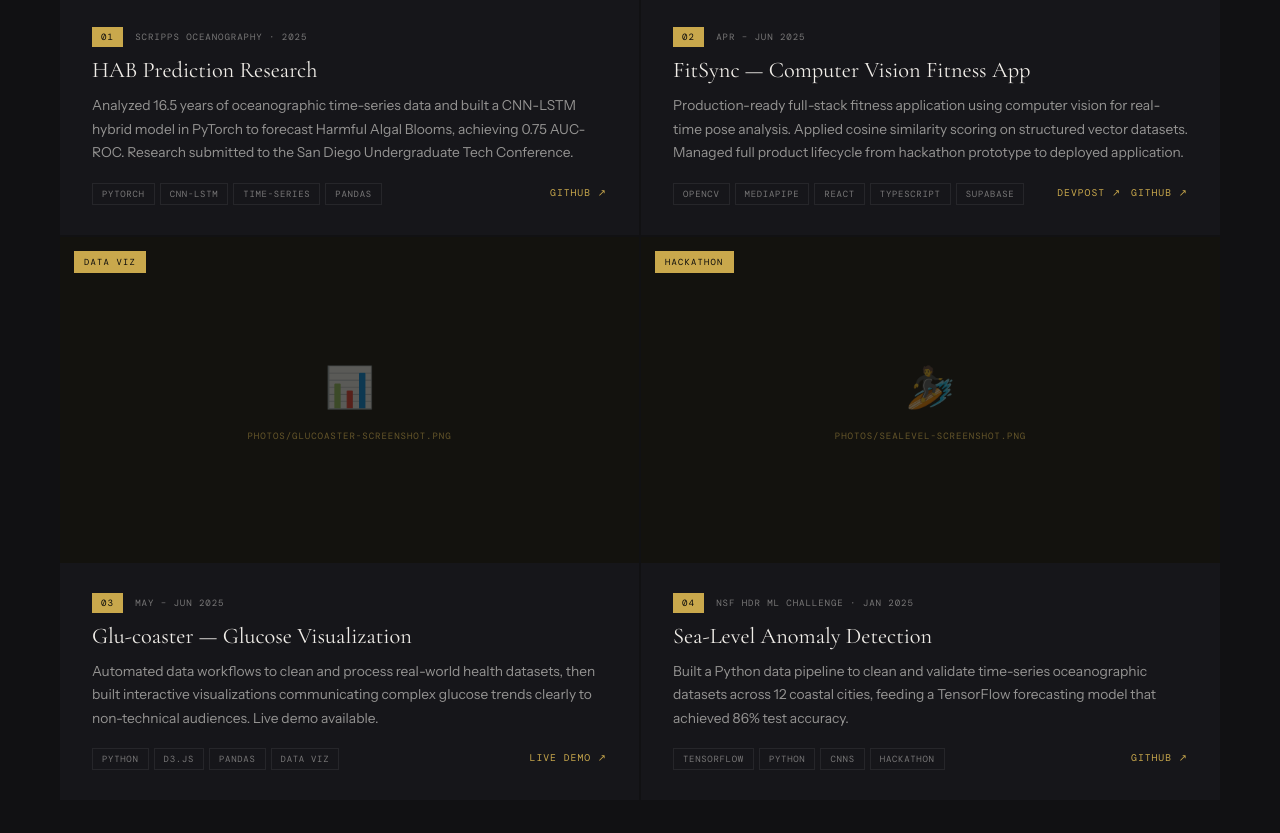
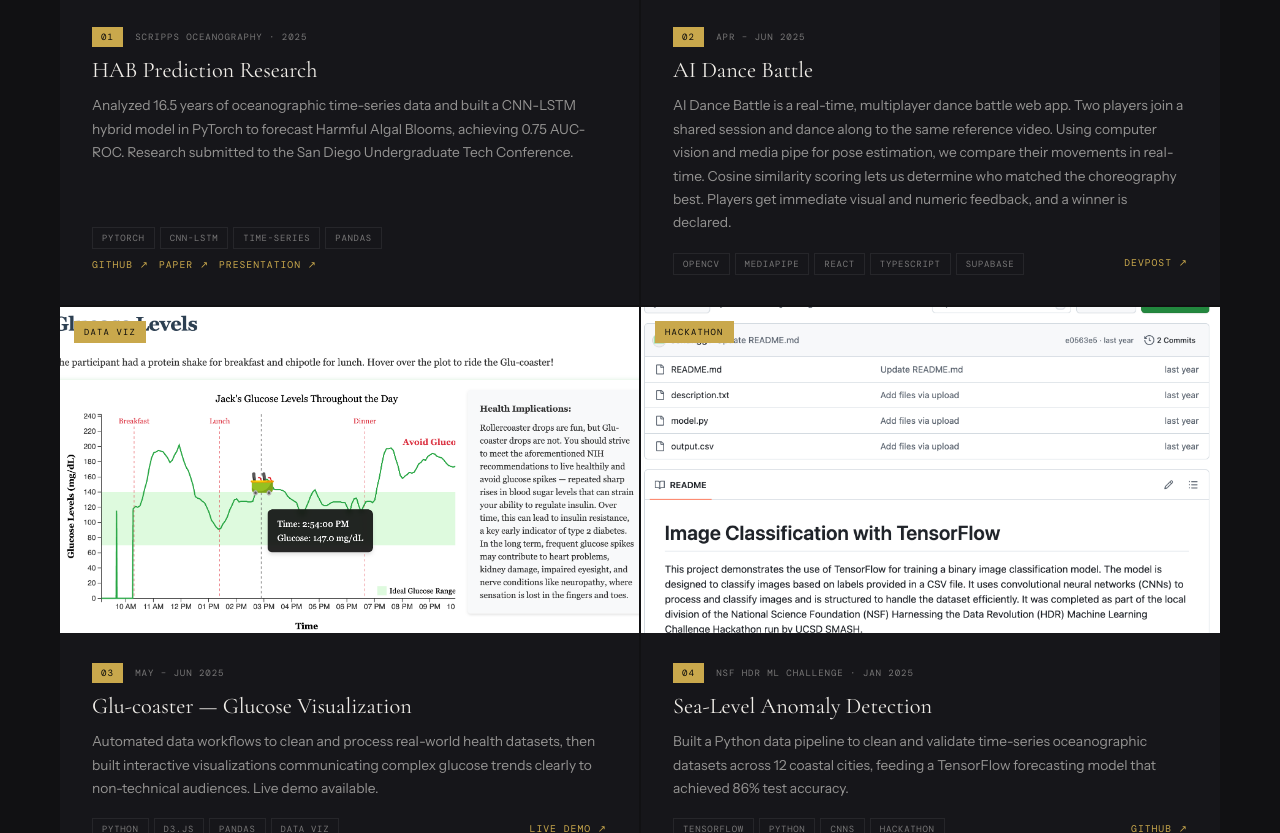
Before and after one commit to echungg1/echungg1.github.io, a plain HTML site: page index.html in a window 1280 px wide. Shown: the part 3143-3976 px from the top of the page. Drawn offline with nearby package versions, Linux system fonts and the light colour scheme; a web font is replaced by a local one.

Commit message:
uploaded all photos

```diff
--- a/index.html
+++ b/index.html
@@ -321,7 +321,11 @@
           <div class="project-desc">Analyzed 16.5 years of oceanographic time-series data and built a CNN-LSTM hybrid model in PyTorch to forecast Harmful Algal Blooms, achieving 0.75 AUC-ROC. Research submitted to the San Diego Undergraduate Tech Conference.</div>
           <div class="project-footer">
             <div class="project-tags"><span class="tag">PyTorch</span><span class="tag">CNN-LSTM</span><span class="tag">Time-Series</span><span class="tag">Pandas</span></div>
-            <div class="project-links"><a href="https://github.com/aparaselli/HAB-Prediction-Research" target="_blank" class="project-link">GitHub ↗</a></div>
+            <div class="project-links">
+              <a href="https://github.com/aparaselli/HAB-Prediction-Research" target="_blank" class="project-link">GitHub ↗</a>
+              <a href="https://san-diego-tech-conference.github.io/SD_Tech_Conference/papers/presentation-papers/HABS-paper.pdf" target="_blank" class="project-link">Paper ↗</a>
+              <a href="https://san-diego-tech-conference.github.io/SD_Tech_Conference/papers/presentation-papers/HABS-presentation.pdf" target="_blank" class="project-link">Presentation ↗</a>
+            </div>
           </div>
         </div>
       </div>
@@ -329,11 +333,11 @@
       <!-- ── PROJECT 2 ────────────────────────────────── -->
       <div class="project-card fade-in">
         <div class="project-img">
-          <div class="project-img-placeholder">
+          <!-- <div class="project-img-placeholder">
             <div class="p-icon">🏋️</div>
             <div class="p-hint">photos/fitsync-screenshot.png</div>
-          </div>
-          <!-- <img src="photos/fitsync-screenshot.png" alt="FitSync" /> -->
+          </div> -->
+          <img src="photos/aidancebattle-screenshot.png" alt="FitSync" />
           <div class="project-ribbon">Full-Stack</div>
         </div>
         <div class="project-body">
@@ -341,13 +345,13 @@
             <span class="project-badge">02</span>
             <span class="project-event">Apr – Jun 2025</span>
           </div>
-          <div class="project-title">FitSync — Computer Vision Fitness App</div>
-          <div class="project-desc">Production-ready full-stack fitness application using computer vision for real-time pose analysis. Applied cosine similarity scoring on structured vector datasets. Managed full product lifecycle from hackathon prototype to deployed application.</div>
+          <div class="project-title">AI Dance Battle</div>
+          <div class="project-desc">AI Dance Battle is a real-time, multiplayer dance battle web app. Two players join a shared session and dance along to the same reference video. Using computer vision and media pipe for pose estimation, we compare their movements in real-time. Cosine similarity scoring lets us determine who matched the choreography best. Players get immediate visual and numeric feedback, and a winner is declared.</div>
           <div class="project-footer">
             <div class="project-tags"><span class="tag">OpenCV</span><span class="tag">MediaPipe</span><span class="tag">React</span><span class="tag">TypeScript</span><span class="tag">Supabase</span></div>
             <div class="project-links">
               <a href="https://devpost.com/software/pose-jam" target="_blank" class="project-link">Devpost ↗</a>
-              <a href="https://github.com/preethim111/fit-sync" target="_blank" class="project-link">GitHub ↗</a>
+              <!-- <a href="https://github.com/preethim111/fit-sync" target="_blank" class="project-link">GitHub ↗</a> -->
             </div>
           </div>
         </div>
@@ -356,11 +360,11 @@
       <!-- ── PROJECT 3 ────────────────────────────────── -->
       <div class="project-card fade-in">
         <div class="project-img">
-          <div class="project-img-placeholder">
+          <!-- <div class="project-img-placeholder">
             <div class="p-icon">📊</div>
             <div class="p-hint">photos/glucoaster-screenshot.png</div>
-          </div>
-          <!-- <img src="photos/glucoaster-screenshot.png" alt="Glu-coaster" /> -->
+          </div> -->
+          <img src="photos/glucoaster-screenshot.png" alt="Glu-coaster" />
           <div class="project-ribbon">Data Viz</div>
         </div>
         <div class="project-body">
@@ -380,11 +384,11 @@
       <!-- ── PROJECT 4 ────────────────────────────────── -->
       <div class="project-card fade-in">
         <div class="project-img">
-          <div class="project-img-placeholder">
+          <!-- <div class="project-img-placeholder">
             <div class="p-icon">🏄</div>
             <div class="p-hint">photos/sealevel-screenshot.png</div>
-          </div>
-          <!-- <img src="photos/sealevel-screenshot.png" alt="Sea Level Anomaly Detection" /> -->
+          </div> -->
+          <img src="photos/sealevel-screenshot.png" alt="Sea Level Anomaly Detection" />
           <div class="project-ribbon">Hackathon</div>
         </div>
         <div class="project-body">
```
Also changed, not shown: photos/glucoaster-screenshot.png (added), photos/sealevel-screenshot.png (added), 1 other file.
